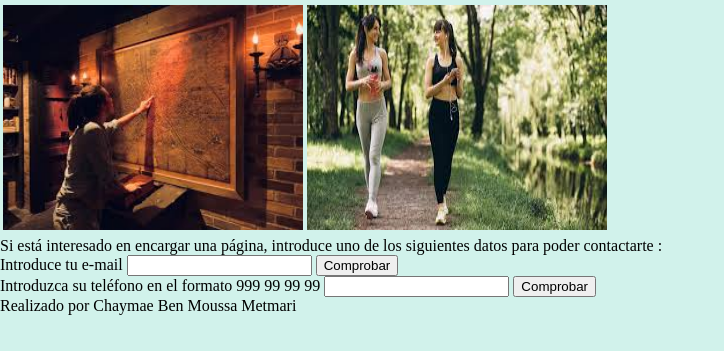
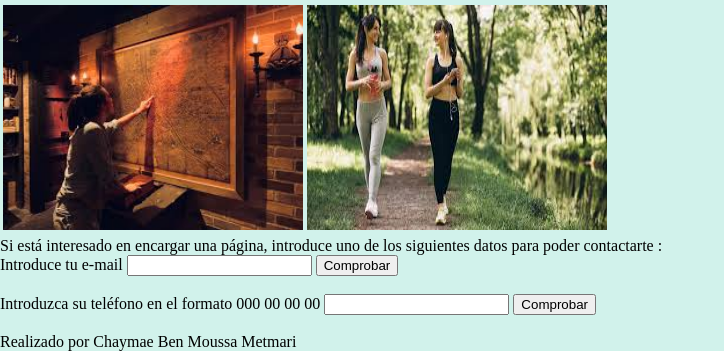
Before and after one commit to Chaymae-ben12/chaymae3, a plain HTML site: page index.html in a window 1280 px wide. Shown: the part 1268-1619 px from the top of the page, without its empty margins (0-724 px from the left). Before the commit the page ends 1583 px from the top, so only its background shows below. Drawn offline with Linux system fonts and the light colour scheme.

Commit message:
Update index.html

```diff
--- a/index.html
+++ b/index.html
@@ -350,9 +350,10 @@ Si está interesado en encargar una página, introduce uno de los siguientes dat
  <input type="button" name="Button" value="Comprobar"       onclick="checkMail(this.form.email.value)">
 
 </form>
+   &ensp;
 <form name="form1" method="post" action="">
 
- Introduzca su teléfono en el formato 999 99 99 99
+ Introduzca su teléfono en el formato 000 00 00 00
 
  <input type="text" name="email">
 
@@ -362,7 +363,7 @@ Si está interesado en encargar una página, introduce uno de los siguientes dat
 
 </form>
 
-</body>
+</body> &ensp;
    <footer> Realizado por Chaymae Ben Moussa Metmari </footer>
 
 </html>
```
